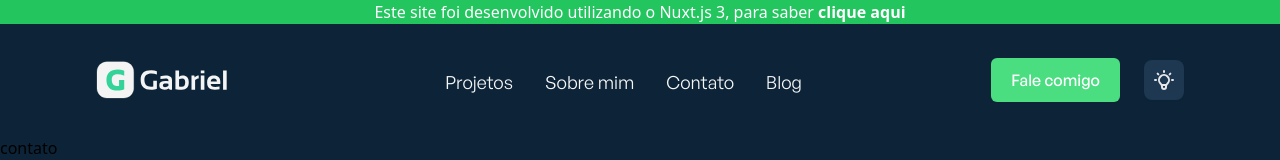
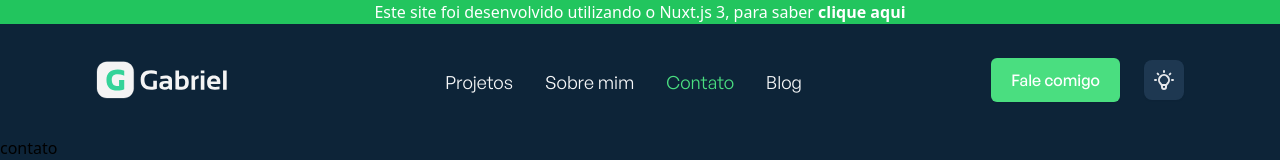
Before and after one commit to gabrielcaiana/gabrielcaiana.com-nuxt3, a Nuxt app: page /contato in a window 1280 px wide. Shown: the top 160 px of the page. Built offline with nearby package versions, Linux system fonts and the light colour scheme.

Commit message:
chore: update link active

```diff
--- a/components/shared/AppNavigation.vue
+++ b/components/shared/AppNavigation.vue
@@ -58,8 +58,8 @@ defineProps({
 </script>
 
 <style lang="css" scoped>
-#nav .nuxt-link-exact-active,
-#nav .nuxt-link-active {
+#nav .router-link-exact-active,
+#nav .router-link-active {
   @apply text-green-400 dark:text-green-400;
 }
 </style>
```
